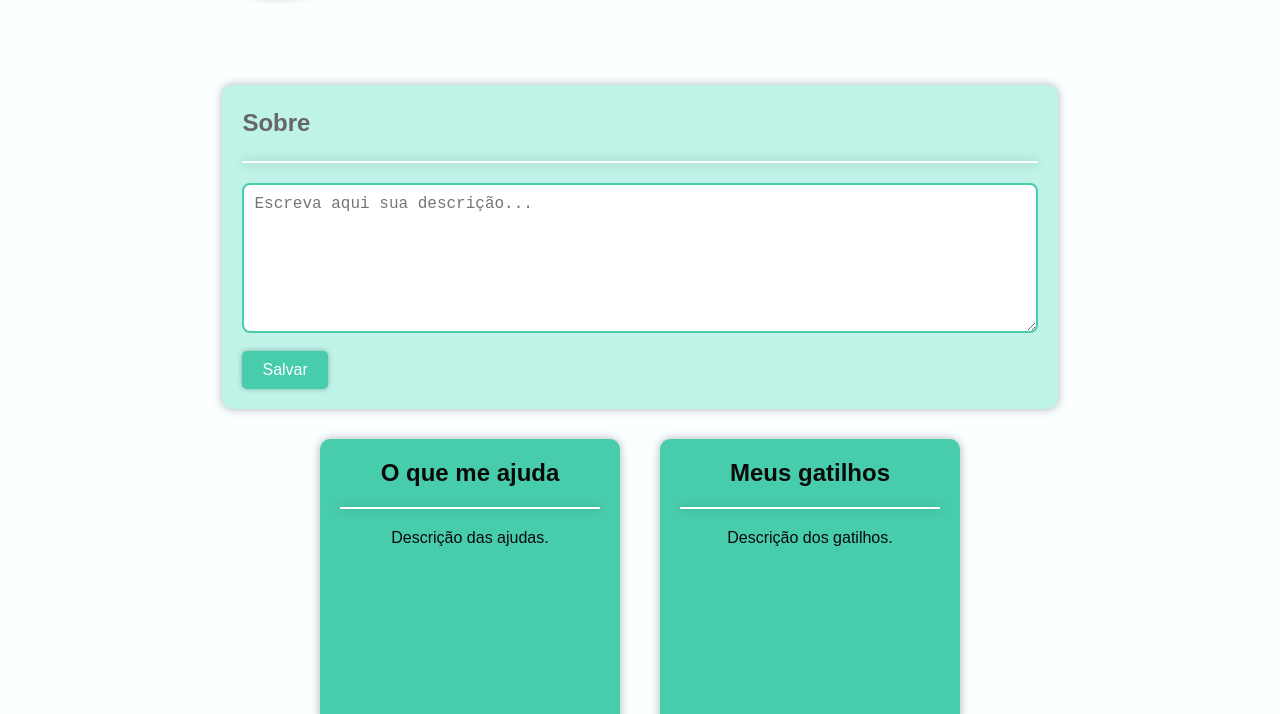
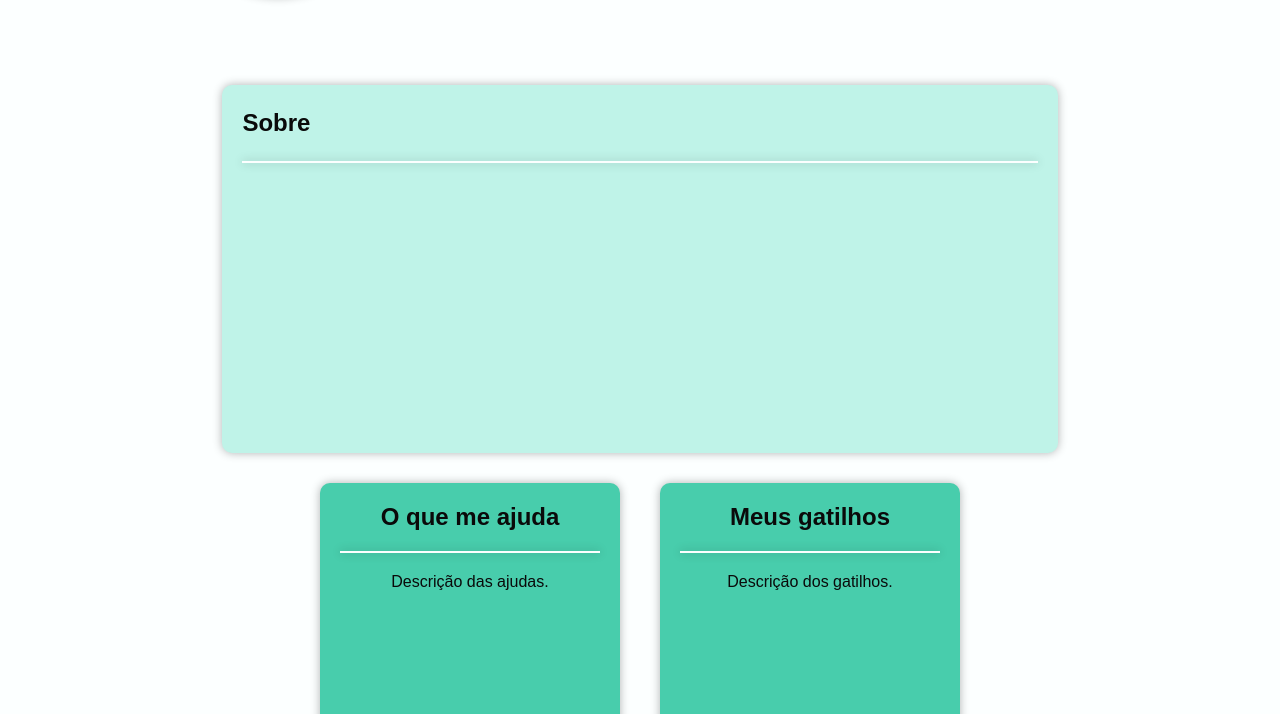
Before and after one commit to Neurync/neurync-web, a plain HTML site: page src/pages/user-interface.html in a window 1280 px wide. Shown: the part 377-1091 px from the top of the page. Drawn offline with Linux system fonts and the light colour scheme.

Commit message:
Corrigindo o sobre da página user-interface

```diff
--- a/src/pages/user-interface.html
+++ b/src/pages/user-interface.html
@@ -30,9 +30,9 @@
     <div class="about-section">
         <h2>Sobre</h2>
         <hr>
-        <textarea id="descricao" name="descricao" rows="5" cols="50"
-            placeholder="Escreva aqui sua descrição..."></textarea>
-        <button id="editAboutButton">Salvar</button>
+        <div class="about" id="descricao" name="descricao" >
+
+        </div>
     </div>
 
     <div class="cards-container">
--- a/src/styles/user-interface.css
+++ b/src/styles/user-interface.css
@@ -7,6 +7,10 @@
     display: flex;
     align-items: center;
     margin-left: auto;
+}
+
+#userName{
+    text-decoration: underline;
 }
 
 .profile-picture {
@@ -50,11 +54,20 @@ hr {
     box-shadow: 0 0 10px rgba(0, 0, 0, 0.3);
 }
 
+.about{
+    font-size: 16px;
+    height: 30vh;
+    line-height: 1.5;
+    color: var(--black);
+    margin: 10px 0;
+}
+
+
 .about-section {
     margin: 1vh 20ch;
     font-size: 20px;
     line-height: 1.5;
-    color: var(--gray);
+    color: var(--black);
     background-color: rgb(191, 243, 232);
     padding: 20px;
     border-radius: 10px;
```
